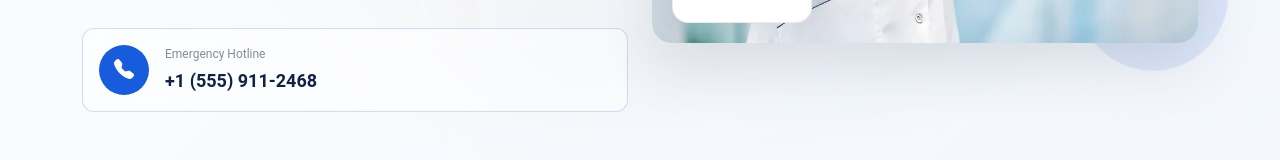
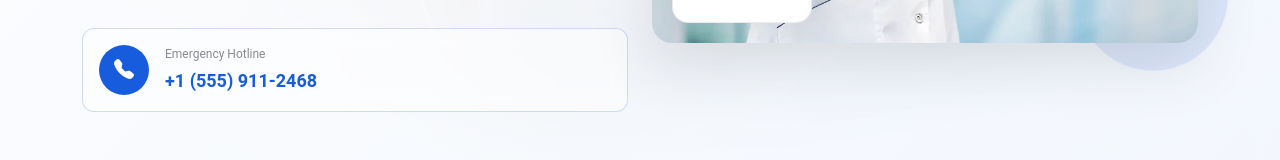
Before and after one commit to Munan95/clinic, a React (Vite) app: page / in a window 1280 px wide. Shown: the part 718-878 px from the top of the page. Built offline with nearby package versions, Linux system fonts and the light colour scheme.

Commit message:
Modify:Emergency button link

```diff
--- a/src/components/HeroSection.jsx
+++ b/src/components/HeroSection.jsx
@@ -104,7 +104,7 @@ const HeroSection = () => {
                 </div>
                 <div className='emergency-info'>
                   <small>Emergency Hotline</small>
-                  <strong>+1 (555) 911-2468</strong>
+                  <strong><a href='tel:+1 (555) 911-2468'>+1 (555) 911-2468</a></strong>
                 </div>
               </div>
             </div>
```
